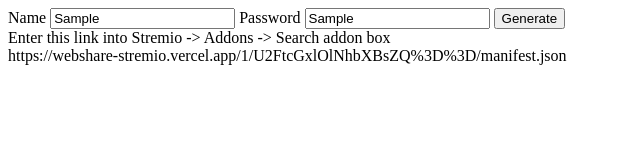
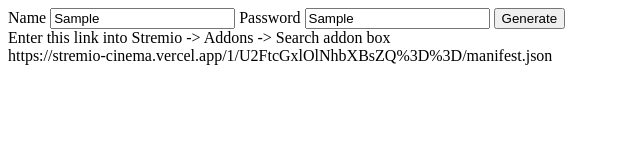
Before and after one commit to ljsydpwym/StremioCinema, a website: page index.html in a window 1280 px wide. Both pictures are taken after typing "Sample", "Sample" into the empty fields and a click on the button "Generate". Shown: the full height of the page, 0-640 px from the left. Drawn offline with Linux system fonts and the light colour scheme.

Commit message:
Fixed typo

```diff
--- a/index.html
+++ b/index.html
@@ -18,7 +18,7 @@
         console.log("base64",base64)
         const urlEncoded = encodeURIComponent(base64)
         console.log("urlEncoded",urlEncoded)
-        const link = `https://webshare-stremio.vercel.app/1/${urlEncoded}/manifest.json`
+        const link = `https://stremio-cinema.vercel.app/1/${urlEncoded}/manifest.json`
         document.getElementById("output").innerHTML = `
         <div>Enter this link into Stremio -> Addons -> Search addon box</div>
         <div>${link}</div>
```
